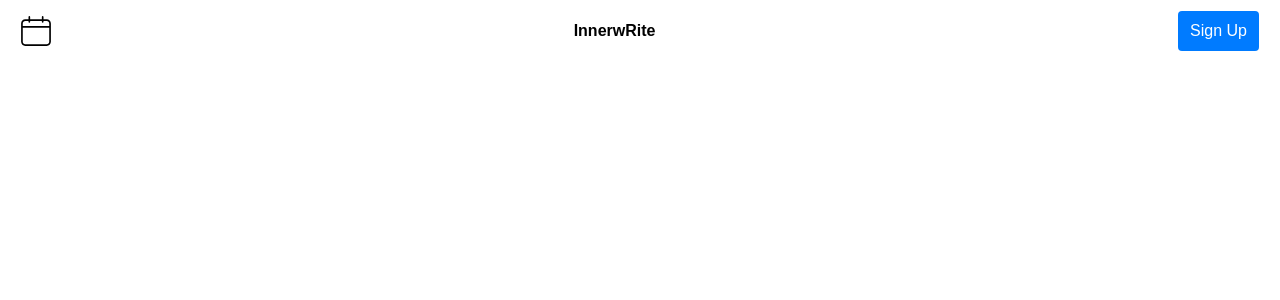
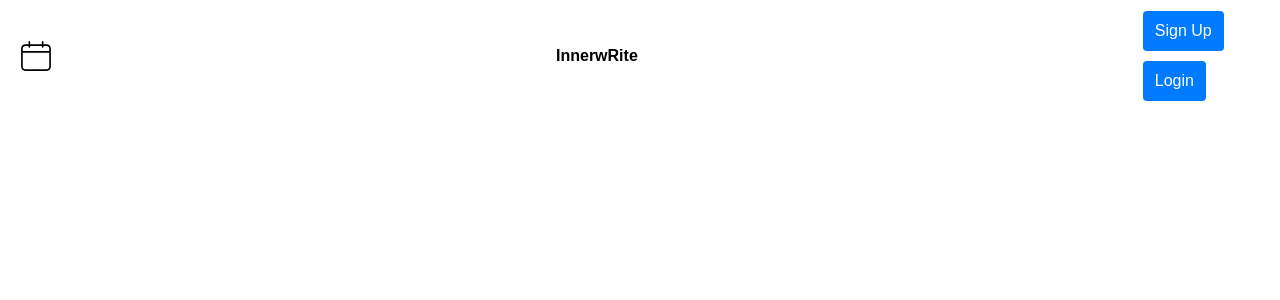
Before and after one commit to mpn64894/inner-write, a Next.js app: page / in a window 1280 px wide. Shown: the top 300 px of the page. Built offline with nearby package versions, Linux system fonts and the light colour scheme.

Commit message:
added going back to homepage route

```diff
--- a/components/Nav.tsx
+++ b/components/Nav.tsx
@@ -2,6 +2,7 @@
 import styles from "./Nav.module.css";
 import { CiCalendar } from 'react-icons/ci';
 import { useRouter } from 'next/navigation';
+import { useState, useEffect } from "react";
 
 interface NavProps {
     isSignUpPage?: boolean;
@@ -12,30 +13,50 @@ interface NavProps {
 function Nav(props: NavProps) {
     const router = useRouter();
     console.log(props)
+
+    // handles login
     const handleLogin = () => {
        router.push('/login')
     };
 
+
+    // handles logout
     const handleLogout = () => {
         //
     };
 
+    // handles signup
     const handleSignUp = () => {
         router.push('/signup');
     };
+
+    // Handle going back to home when click on company name
+    const handleHomeClick = () => {
+        router.push('/'); // Change this to your home route if different
+    };
+
 
     let buttons;
 
     if (!props.isAuthenticatedPage) {
         if (props.isSignUpPage) {
             buttons = (
-                <button onClick={handleLogin} className={styles.loginBtn}>Login</button>
+                <>
+                    <button onClick={handleLogin} className={styles.loginBtn}>Login</button>
+                </>
             );
-        } else {
+        } else if (props.isLoginPage){
             buttons = (
                 <>
                     <button onClick={handleSignUp} className={styles.signUpBtn}>Sign Up</button>
                 </>
+            );
+        } else {
+        buttons = (
+            <>
+                <button onClick={handleSignUp} className={styles.signUpBtn}>Sign Up</button>
+                <button onClick={handleLogin} className={styles.loginBtn}>Login</button>
+            </>
             );
         }
     } else {
@@ -53,7 +74,9 @@ function Nav(props: NavProps) {
             </div>
 
             <div className={styles.companyName}>
-                <h1>InnerwRite</h1>
+                <button onClick={handleHomeClick} className={styles.companyButton}>
+                        <h1>InnerwRite</h1>
+                </button>
             </div>
 
             <div className={styles.authButton}>
```
